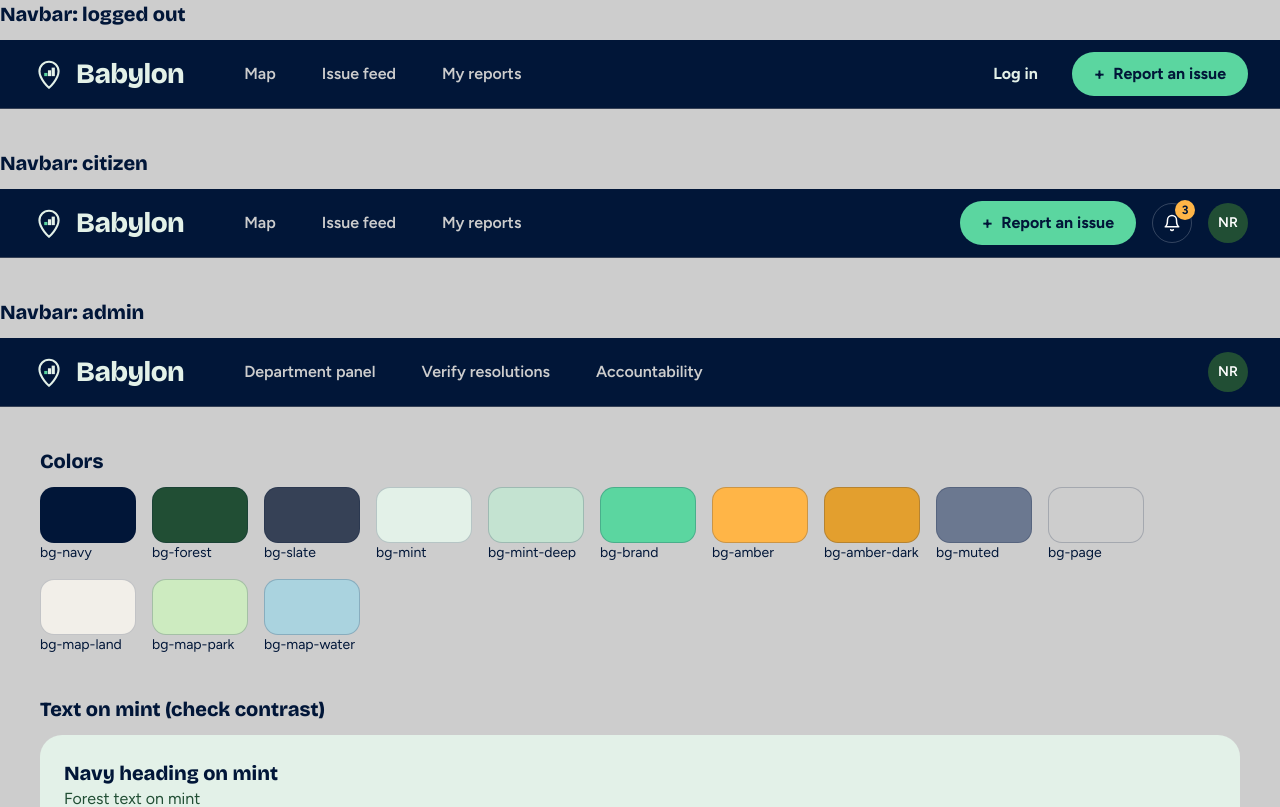
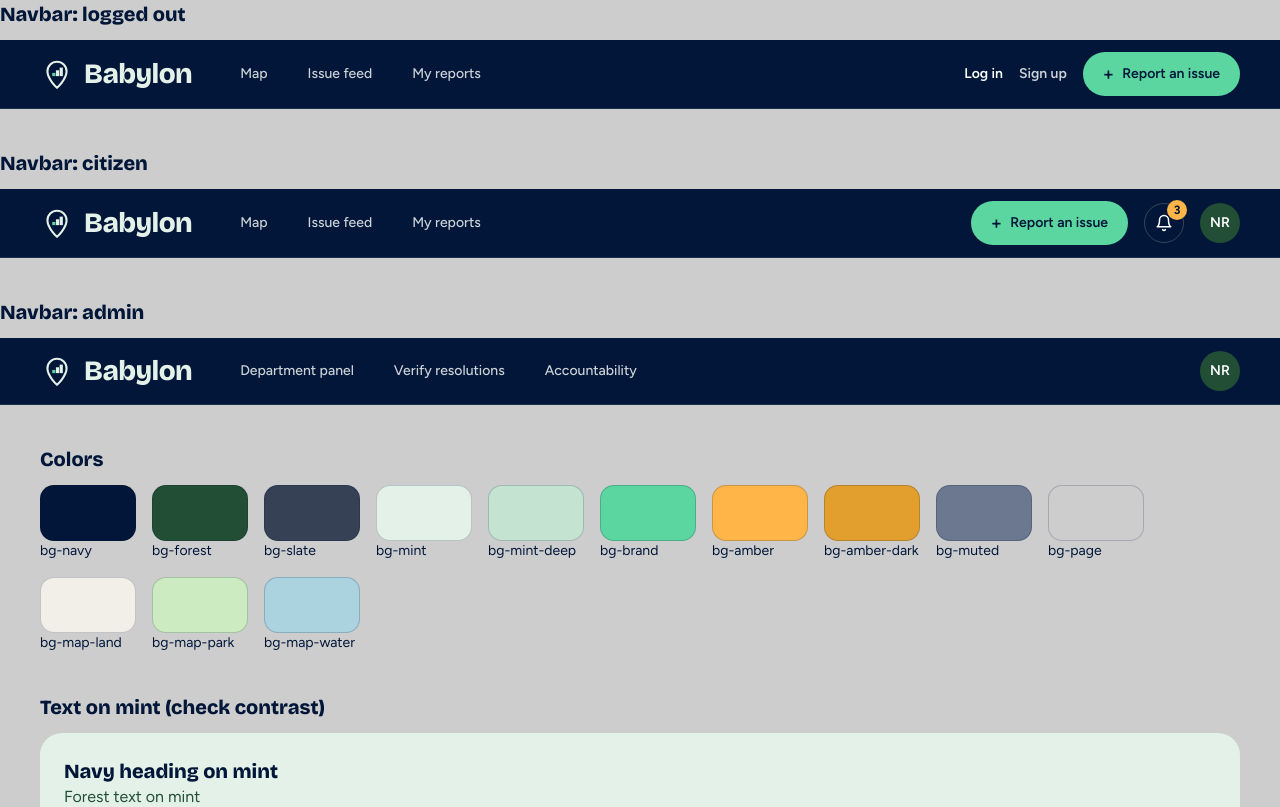
Before and after one commit to f-akhter-t/babylon, a React (Vite) app in the folder frontend/: page /styleguide in a window 1280 px wide. Shown: the top 807 px of the page. Built offline with nearby package versions, Linux system fonts and the light colour scheme.

Commit message:
feat(auth): connect navbar and footer to login

```diff
--- a/frontend/src/components/layout/Navbar.jsx
+++ b/frontend/src/components/layout/Navbar.jsx
@@ -1,8 +1,9 @@
 import { useState } from 'react'
-import { Link, NavLink } from 'react-router-dom'
+import { Link, NavLink, useNavigate } from 'react-router-dom'
 import clsx from 'clsx'
 import Logo from './Logo'
 import Button from '../ui/Button'
+import { getSession, logout } from '../../services/auth'
 
 const citizenLinks = [
   { label: 'Map', to: '/map' },
@@ -10,11 +11,29 @@ const citizenLinks = [
   { label: 'My reports', to: '/my-reports' },
 ]
 
+const departmentLinks = [{ label: 'Department panel', to: '/department' }]
+
 const adminLinks = [
   { label: 'Department panel', to: '/department' },
   { label: 'Verify resolutions', to: '/admin/verify' },
   { label: 'Accountability', to: '/admin/accountability' },
 ]
+
+const linksByVariant = {
+  admin: adminLinks,
+  department: departmentLinks,
+}
+
+function initialsFor(name, fallback) {
+  const letters = (name ?? '')
+    .split(/\s+/)
+    .filter((word) => /^[A-Za-z]/.test(word))
+    .slice(0, 2)
+    .map((word) => word[0])
+    .join('')
+    .toUpperCase()
+  return letters || fallback
+}
 
 export default function Navbar({
   variant = 'logged-out',
@@ -22,44 +41,67 @@ export default function Navbar({
   unread = 0,
   initials = 'NR',
 }) {
-  const [open, setOpen] = useState(false)
-  const links = variant === 'admin' ? adminLinks : citizenLinks
+  const navigate = useNavigate()
+  const [session, setSession] = useState(getSession)
 
-  const navLinks = links.map((link) => (
+  // A real login decides which navbar to show. Without a login, the page decides.
+  const current = session?.role ?? variant
+  const links = linksByVariant[current] ?? citizenLinks
+  const canReport = current !== 'admin' && current !== 'department'
+
+  function handleLogout() {
+    logout()
+    setSession(null)
+    navigate('/')
+  }
+
+  return (
+    <header className="flex items-center gap-8 border-b border-white/10 bg-navy px-10 py-3 font-body">
+      <Logo />
+
+      <nav className="flex items-center gap-2">
+        {links.map((link) => (
           <NavLink
             key={link.to}
             to={link.to}
-      onClick={() => setOpen(false)}
             className={({ isActive }) =>
               clsx(
-          'flex h-11 items-center rounded-full px-5 text-base font-semibold transition-colors',
-          isActive ? 'bg-mint text-navy' : 'text-page hover:text-white',
+                'rounded-full px-4 py-2 text-sm font-medium transition-colors',
+                isActive ? 'bg-mint text-navy' : 'text-white/80 hover:text-white',
               )
             }
           >
             {link.label}
           </NavLink>
-  ))
+        ))}
+      </nav>
 
-  const actions = (
+      <div className="ml-auto flex items-center gap-4">
+        {current === 'logged-out' && (
           <>
-      {variant === 'logged-out' && (
-        <button
-          type="button"
-          className="flex h-11 items-center px-4.5 text-base font-bold text-mint hover:text-brand"
+            <Link
+              to="/login"
+              className="text-sm font-semibold text-white transition-colors hover:text-brand"
             >
               Log in
-        </button>
+            </Link>
+            <Link
+              to="/signup"
+              className="text-sm font-semibold text-white/80 transition-colors hover:text-brand"
+            >
+              Sign up
+            </Link>
+          </>
         )}
 
-      {variant !== 'admin' && showReport && (
-        <Button to="/report" variant="brand" size="nav">
+        {canReport && showReport && (
+          <Button to="/report" variant="brand">
             <span aria-hidden="true" className="text-lg leading-none">+</span>
             Report an issue
           </Button>
         )}
 
-      {variant === 'citizen' && (
+        {current === 'citizen' && (
           <Link
             to="/my-reports"
             aria-label={`Alerts, ${unread} new`}
@@ -87,51 +129,25 @@ export default function Navbar({
           </Link>
         )}
 
-      {variant !== 'logged-out' && (
-        <span className="flex h-10 w-10 items-center justify-center rounded-full bg-forest text-sm font-semibold text-white">
-          {initials}
+        {current !== 'logged-out' && (
+          <span
+            title={session?.name}
+            className="flex h-10 w-10 items-center justify-center rounded-full bg-forest text-sm font-semibold text-white"
+          >
+            {session ? initialsFor(session.name, initials) : initials}
           </span>
         )}
-    </>
-  )
 
-  return (
-    <header className="border-b border-slate bg-navy font-body">
-      <div className="flex h-17 items-center gap-10 px-5 md:px-8">
-        <Logo />
-
-        <nav className="hidden items-center gap-1.5 lg:flex">{navLinks}</nav>
-
-        <div className="ml-auto hidden items-center gap-4 lg:flex">{actions}</div>
-
+        {session && (
           <button
             type="button"
-          aria-label={open ? 'Close menu' : 'Open menu'}
-          aria-expanded={open}
-          onClick={() => setOpen((value) => !value)}
-          className="ml-auto flex size-11 items-center justify-center rounded-full border border-slate text-mint lg:hidden"
+            onClick={handleLogout}
+            className="rounded-full border border-white/20 px-4 py-2 text-sm font-semibold text-white transition-colors hover:bg-white/10"
           >
-          <svg
-            viewBox="0 0 24 24"
-            width="22"
-            height="22"
-            fill="none"
-            stroke="currentColor"
-            strokeWidth="2"
-            strokeLinecap="round"
-            aria-hidden="true"
-          >
-            {open ? <path d="M6 6l12 12M18 6L6 18" /> : <path d="M4 7h16M4 12h16M4 17h16" />}
-          </svg>
+            Log out
           </button>
+        )}
       </div>
-
-      {open && (
-        <div className="flex flex-col gap-4 border-t border-slate px-5 pb-5 pt-3 md:px-8 lg:hidden">
-          <nav className="flex flex-col gap-1">{navLinks}</nav>
-          <div className="flex flex-wrap items-center gap-3">{actions}</div>
-        </div>
-      )}
     </header>
   )
 }
```
Lines whose indentation alone changed are shown as unchanged.
